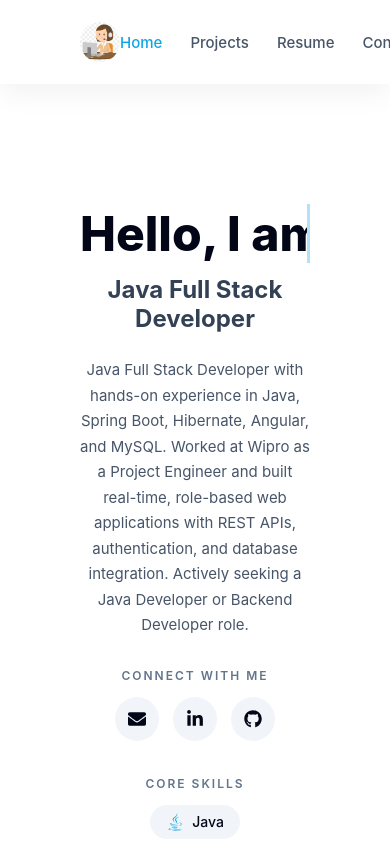
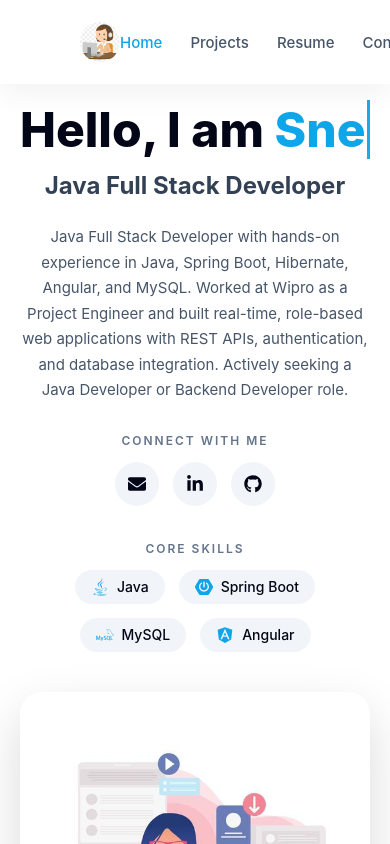
Before and after one commit to Snehal26s/Snehal-Patil-Portfolio, a React (Vite) app: page / in a window 390 px wide. Shown: the top 844 px of the page. Built offline with nearby package versions, Linux system fonts and the light colour scheme.

Commit message:
Fix mobile view: navbar hero contact responsiveness

```diff
--- a/src/App.jsx
+++ b/src/App.jsx
@@ -8,10 +8,13 @@ function App() {
   return (
     <>
       <Navbar />
-      <Hero />
-      <Projects />
-      <Resume />
-      <Contact />
+
+<div className="page-content">
+  <Hero />
+  <Projects />
+  <Contact />
+</div>
+
     </>
   );
 }
--- a/src/components/Navbar.jsx
+++ b/src/components/Navbar.jsx
@@ -23,11 +23,16 @@ export default function Navbar() {
   }, []);
 
   const scrollTo = (id) => {
-    document.getElementById(id).scrollIntoView({ behavior: "smooth" });
+    const yOffset = -80;
+const element = document.getElementById(id);
+const y = element.getBoundingClientRect().top + window.pageYOffset + yOffset;
+
+window.scrollTo({ top: y, behavior: "smooth" });
+
   };
 
   return (
-    <nav className="navbar">
+<nav className="navbar fixed-navbar">
       {/* <h2 className="logo">Snehal Patil</h2> */}
  <div className="logo">
   <img src="/girl.png" alt="Snehal Patil" />
--- a/src/css/contact.css
+++ b/src/css/contact.css
@@ -1,7 +1,8 @@
 /* ================= CONTACT SECTION ================= */
 
 .contact-section {
-  padding: 100px 80px;
+   min-height: 100vh;
+  padding: 40px 20px;
   background: #f8fafc;
 }
 
@@ -172,3 +173,12 @@
     margin-bottom: 30px;
   }
 }
+@media (max-width: 768px) {
+  .contact-wrapper {
+    flex-direction: column;
+  }
+
+  .contact-form-box {
+    margin-top: 30px;
+  }
+}
--- a/src/css/hero.css
+++ b/src/css/hero.css
@@ -11,13 +11,14 @@
 /* ================= HERO ================= */
 
 .hero {
-  min-height: 100vh;
   padding: 120px 80px;
-  display: flex;
   justify-content: space-between;
   align-items: center;
   background: #ffffff;
   color: #020617;
+   display: flex;
+  min-height: calc(100vh - 80px);
+  padding: 20px;
 }
 
 .hero-left {
--- a/src/css/navbar.css
+++ b/src/css/navbar.css
@@ -48,3 +48,10 @@
   border-radius: 50%; /* makes it circular */
   object-fit: cover;
 }
+.fixed-navbar {
+  position: fixed;
+  top: 0;
+  left: 0;
+  width: 100%;
+  z-index: 1000;
+}
--- a/src/index.css
+++ b/src/index.css
@@ -9,3 +9,6 @@ body {
   color: #020617;
   font-family: Inter, system-ui, Avenir, Helvetica, Arial, sans-serif;
 }
+.page-content {
+  padding-top: 80px; /* navbar height */
+}
```
